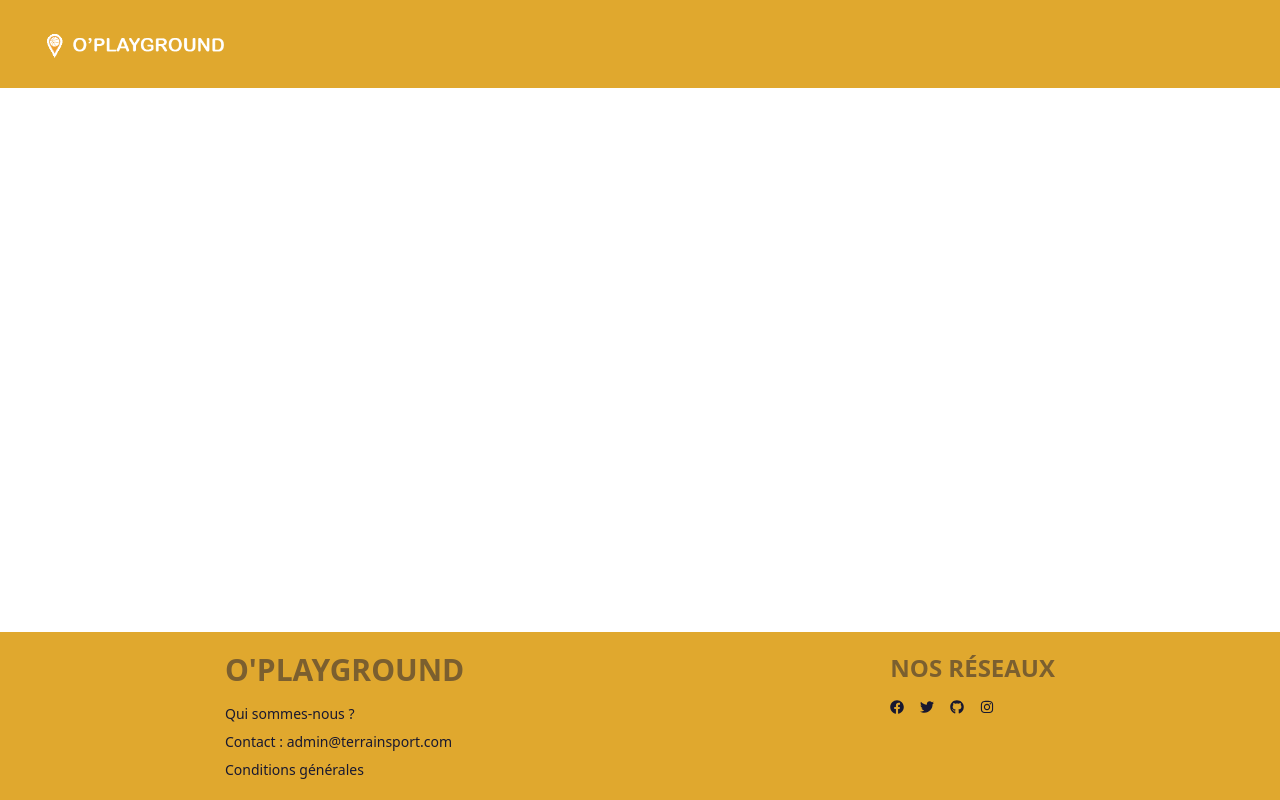
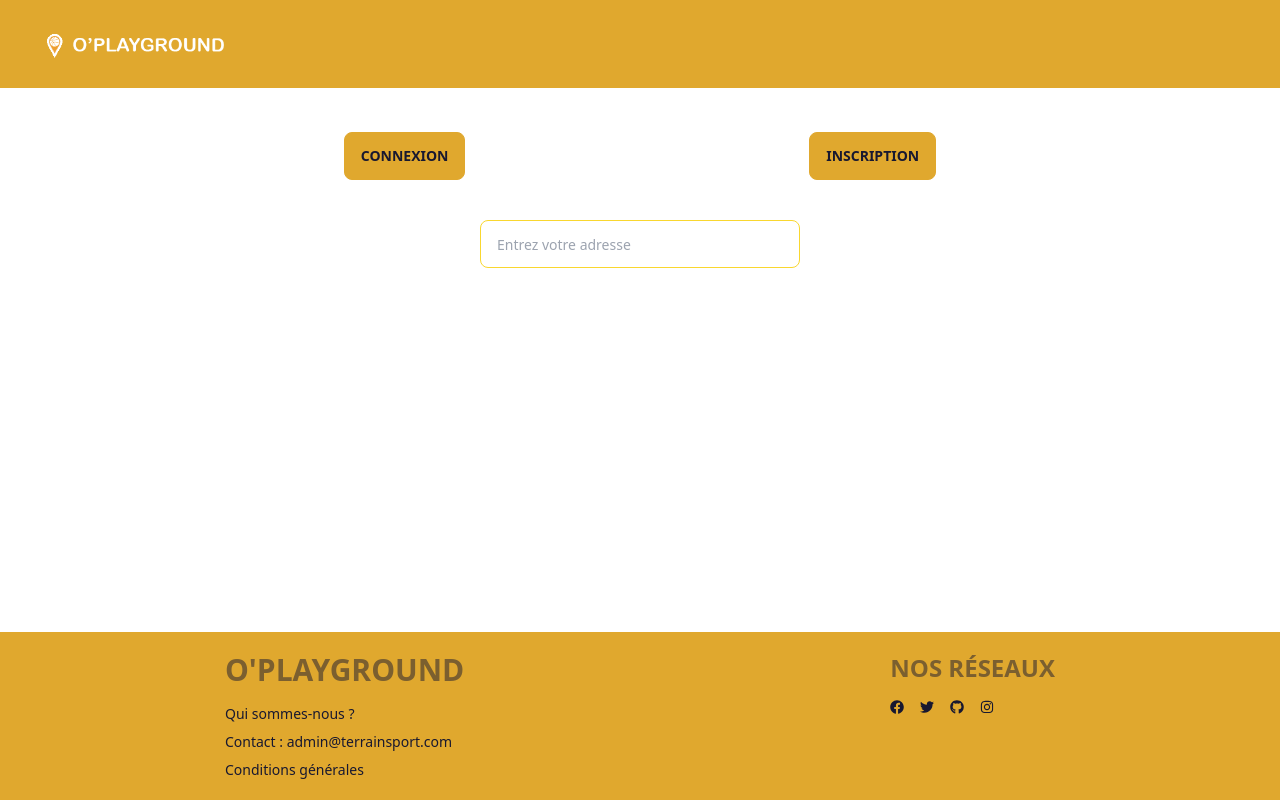
Before and after one commit to kevinhouguet/projet-oplayground-front, a React (Vite) app: page / in a window 1280 px wide. Built offline with nearby package versions, Linux system fonts and the light colour scheme.

Commit message:
homePage with login/connection button and text input for search

```diff
--- a/src/App.jsx
+++ b/src/App.jsx
@@ -5,16 +5,14 @@ import "./App.css";
 //import composant
 import Header from "./components/Header";
 import Footer from "./components/Footer";
-import Main from "./components/Main";
-function App() {
+import HomePage from "./components/HomePage";
 
-	return (
-		<div className="flex flex-col min-h-screen">
-			<Header />
-			<Main />
-			<Footer />
-		</div>
-	);
-}
+const App = () => (
+	<div className="flex flex-col min-h-screen">
+		<Header />
+		<HomePage />
+		<Footer />
+	</div>
+);
 
 export default App;
--- /dev/null
+++ b/src/components/HomePage/index.jsx
@@ -0,0 +1,15 @@
+import React from "react";
+
+const HomePage = () => (
+	<div className="h-56  grid gap-10 content-center">
+		<div className="flex justify-evenly">
+			<button className="btn btn-primary">Connexion</button>
+			<button className="btn btn-primary">inscription</button>
+		</div>
+		<div className="flex justify-center">
+			<input type="text" placeholder="Entrez votre adresse" className="input input-bordered input-secondary input-md w-full max-w-xs" />
+		</div>
+	</div>
+
+);
+export default HomePage;
--- a/src/components/Main/index.jsx
+++ /dev/null
@@ -1,9 +0,0 @@
-import React from "react";
-
-const Main = () => (
-	<div className="">
-
-	</div>
-
-);
-export default Main;
```
